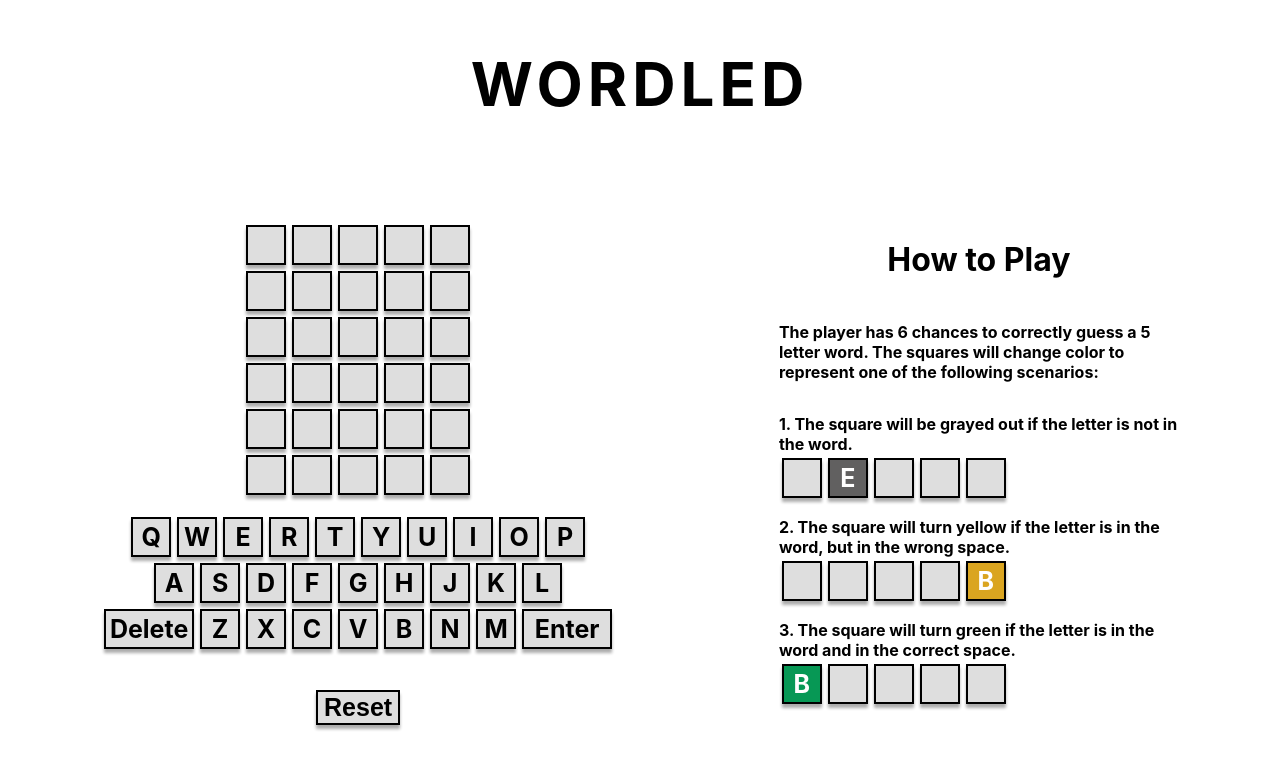
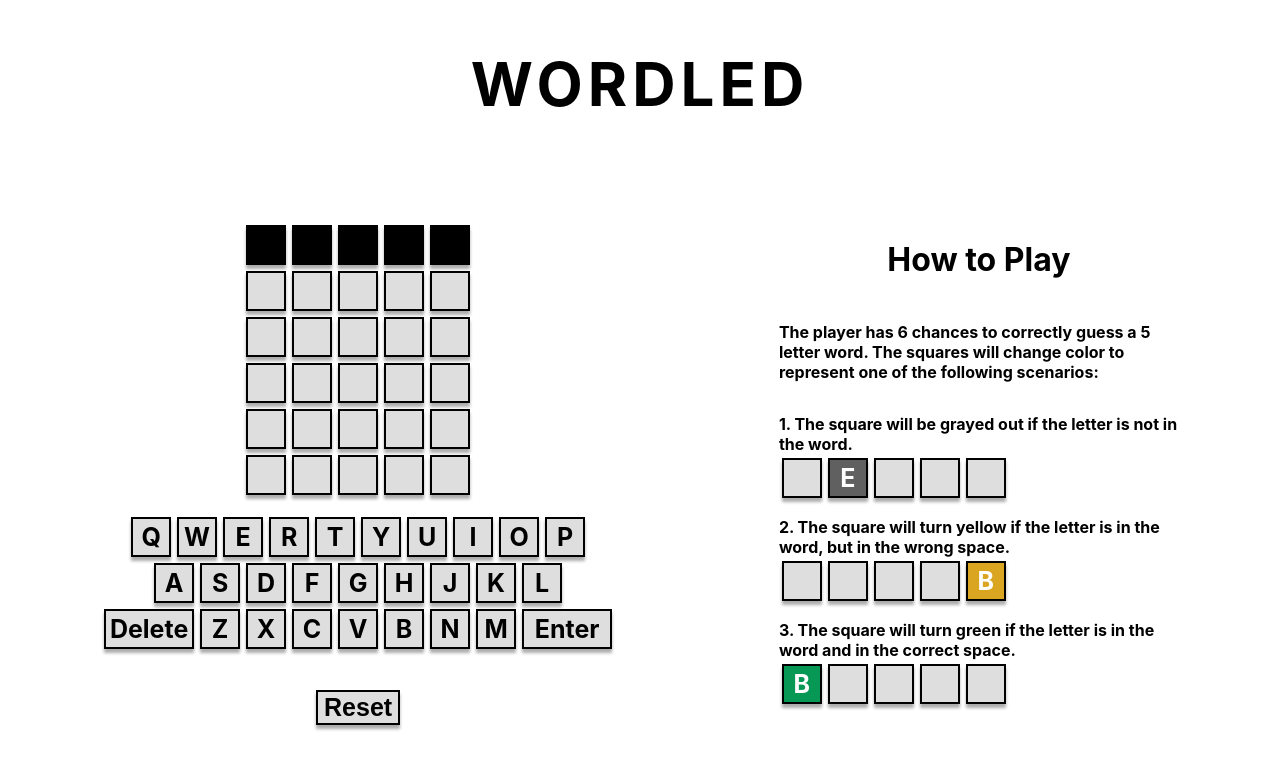
Before and after one commit to chamer079/Wordled, a plain HTML site: page index.html in a window 1280 px wide. Drawn offline with Linux system fonts and the light colour scheme.

Commit message:
troubleshooting updateBoard()

```diff
--- a/js/app.js
+++ b/js/app.js
@@ -61,7 +61,10 @@ init()
 // Step 5. The state of the game should be rendered to the user.
 function render(){
     // console.log("HI RENDER()!")
+    updateBoard()
 }
+render()
+
 // console.log("test render()", render())
 
 function updateBoard(){
```
Also changed, not shown: index.html (+0 -1 lines).
